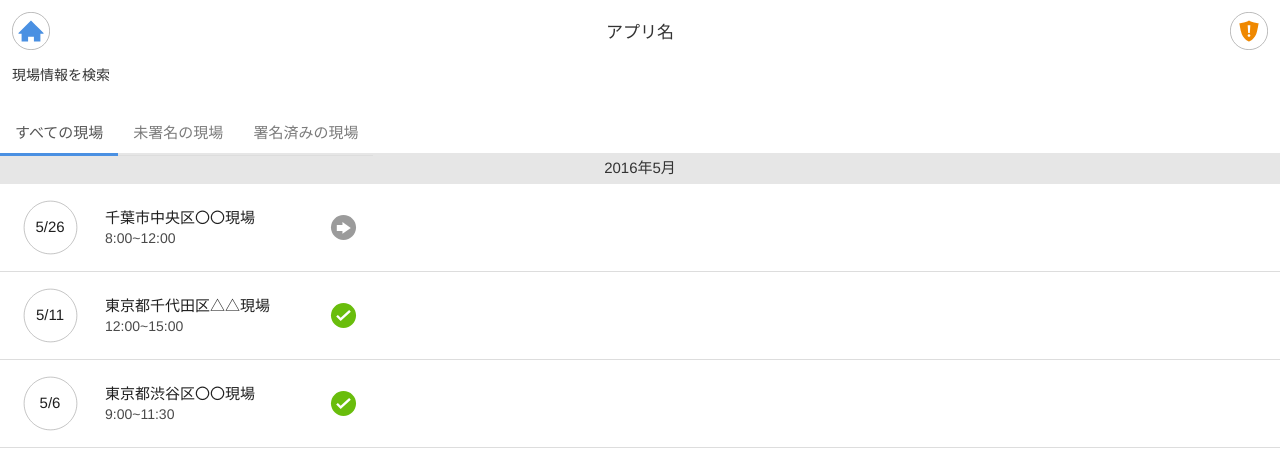
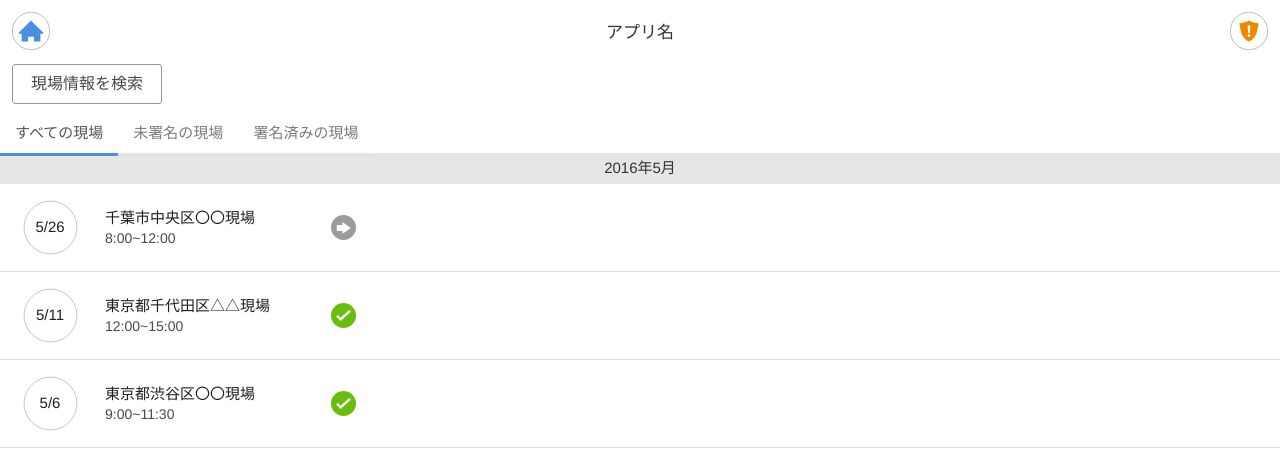
Before and after one commit to popaab/diploappsp, a plain HTML site: page index.html in a window 1280 px wide. Both pictures are taken after typing "Sample" into the empty fields and a click on the button "設定完了". Drawn offline with nearby package versions, Linux system fonts and the light colour scheme.

Commit message:
Initial dist subtree commit

```diff
--- a/styles/overview.css
+++ b/styles/overview.css
@@ -1,16 +1,23 @@
 @import url("//maxcdn.bootstrapcdn.com/font-awesome/4.1.0/css/font-awesome.min.css");
 
 /*検索バー*/
-.form-search .fa-search {
+.form-search {
   position: absolute;
-  top: 15px;
-  left: 13px;
-  font-size: 18px;
-  z-index: 999;
-  color: #979797;
+  height: 50px;
+  font-size: 16px;
+  z-index: 1;
 }
 
-input[type="reset"]{
+.searchbutton{
+  width: 150px;
+  height: 40px;
+  border: solid 1px #979797;
+  border-radius: 3px;
+  margin-left: 12px;
+  color: #4A4A4A;
+}
+
+/*input[type="reset"]{
   width: 100%;
   border: none;
   -webkit-appearance: none;
@@ -57,8 +64,6 @@ input[type="reset"] {
   overflow: hidden;
   position: fixed;
   z-index: 900;
-  /*-webkit-transform: translate3d(-50%, -50%, 0);
-          transform: translate3d(-50%, -50%, 0);*/
 }
 
 .form-search input[type="search"],
@@ -118,7 +123,7 @@ input[type="reset"] {
   -webkit-flex: 1;
       -ms-flex: 1;
           flex: 1;
-}
+}*/
 
 /*現場一覧タブ*/
 ul.nav.nav-tabs{
```
